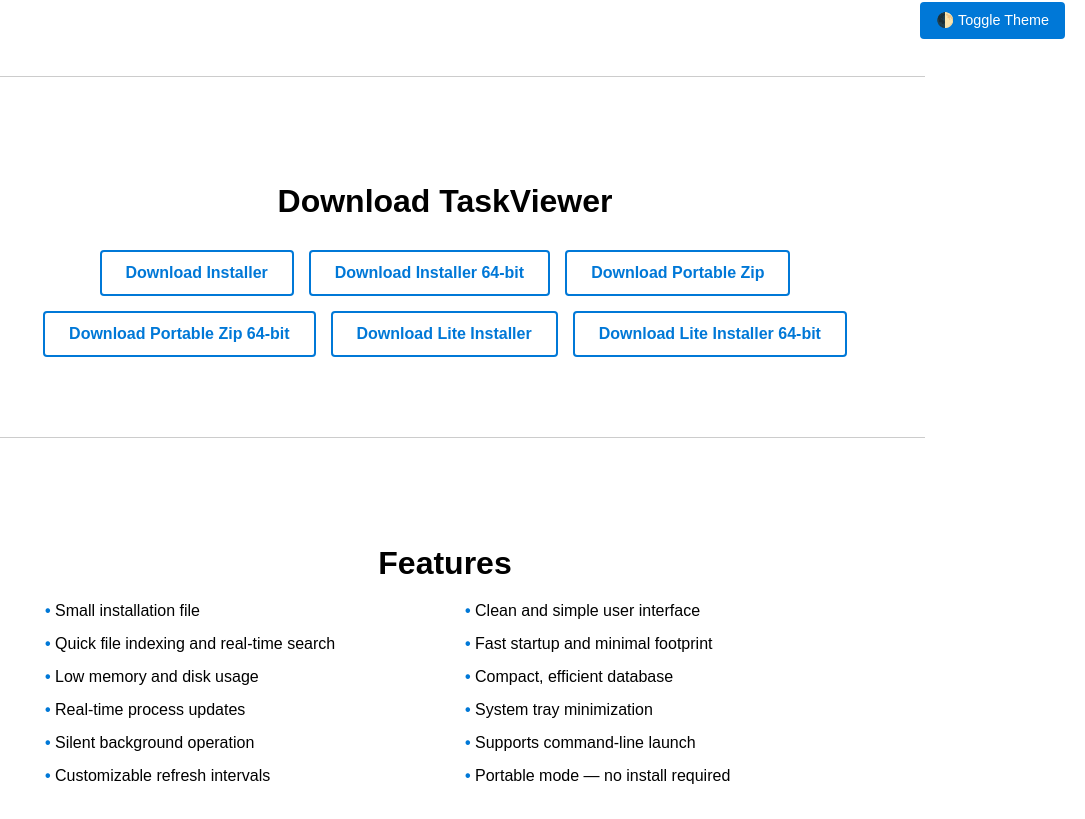
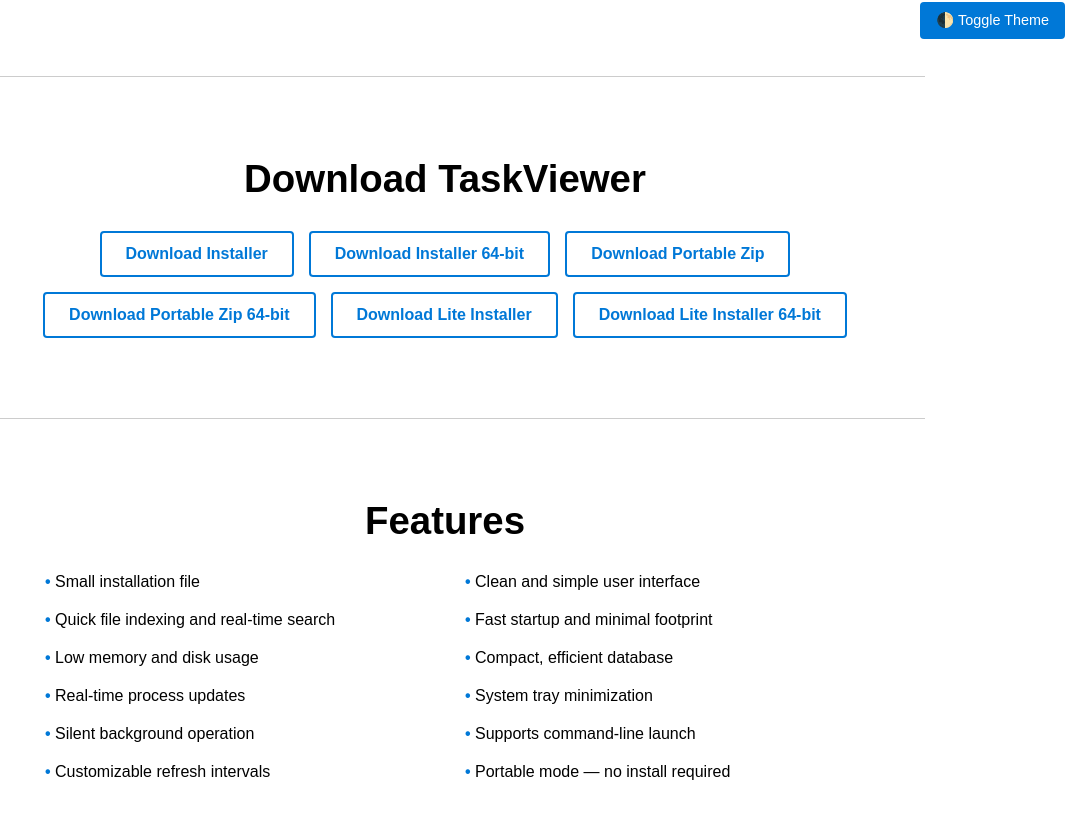
Before and after one commit to vqbondiscord/vqbongithub2.github.io, a plain HTML site: page index.html in a window 1280 px wide. Shown: the part 741-1560 px from the top of the page, without its empty margins (195-1280 px from the left). Drawn offline with Linux system fonts and the light colour scheme.

Commit message:
Update index.html

```diff
--- a/index.html
+++ b/index.html
@@ -64,9 +64,11 @@
     }
 
     .section h2 {
-      font-size: 2em;
-      margin-bottom: 20px;
+      font-size: 2.4em;
+      margin: 0 auto 30px auto;
+      max-width: 800px;
       text-align: center;
+      font-weight: 600;
     }
 
     .center {
@@ -117,7 +119,7 @@
     ul.feature-list {
       display: grid;
       grid-template-columns: 1fr 1fr;
-      gap: 15px 40px;
+      gap: 20px 40px;
       max-width: 800px;
       margin: 0 auto;
       padding: 0;
```
